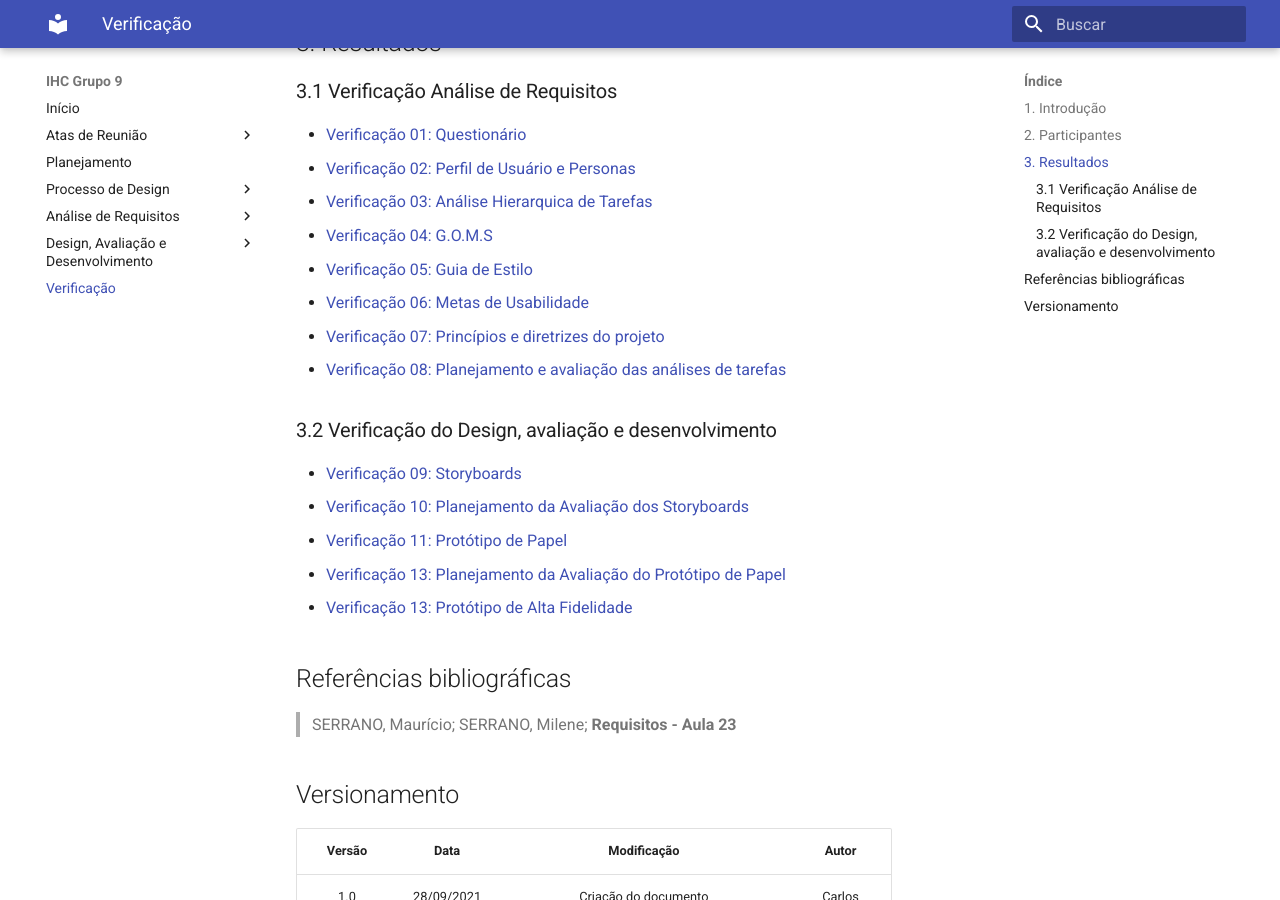
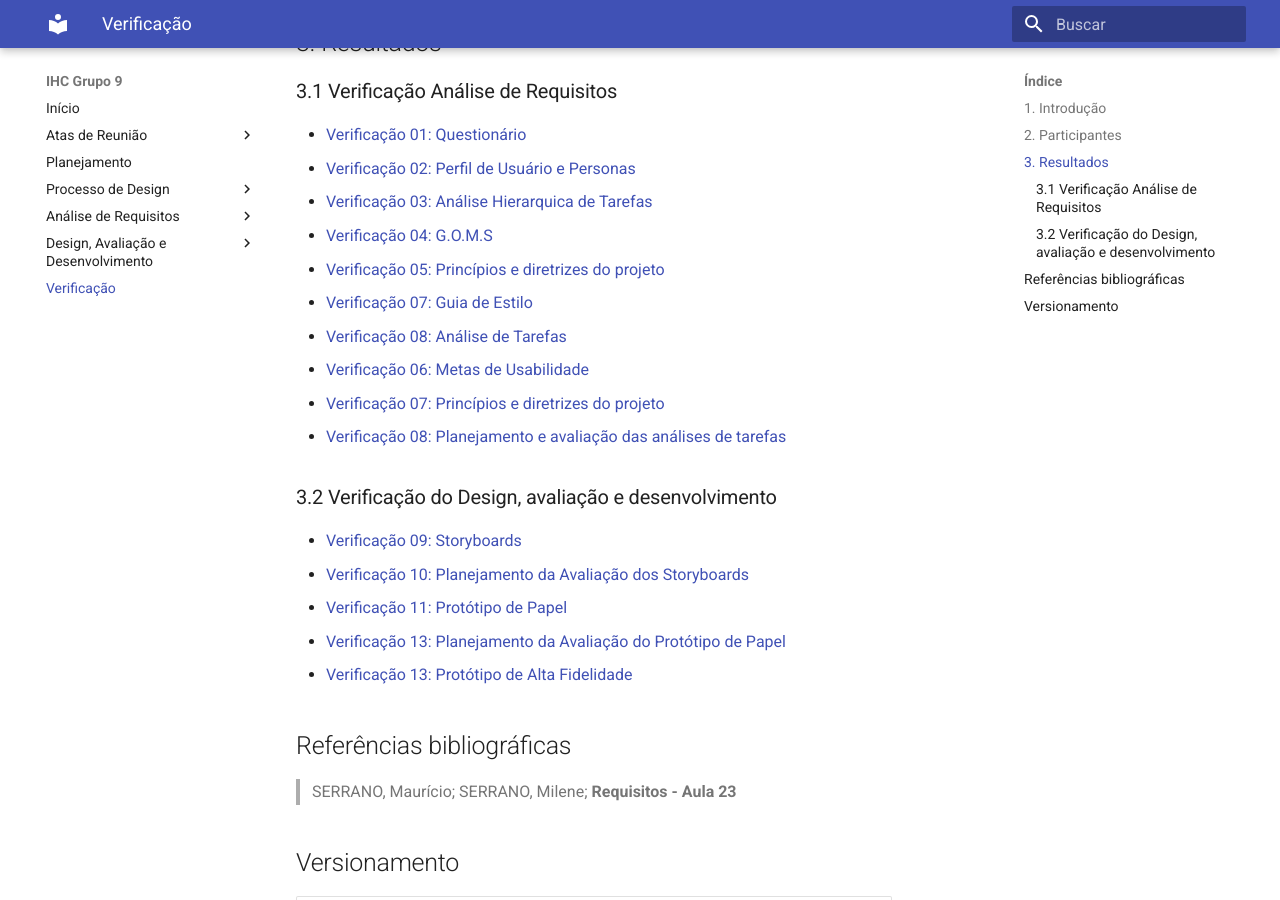
Before and after one commit to Interacao-Humano-Computador/2021.1-Detran-DF, an MkDocs documentation site: the page built from docs/verificacao/index.md, in a window 1280 px wide and 900 px high, scrolled down 658 px. Built offline with MkDocs 1.6.1 and Material for MkDocs 9.7.7, drawn with Linux system fonts in a browser that asks for light colours.

Commit message:
Adding verifications 5, 8, 10 and 14

```diff
--- a/docs/verificacao/index.md
+++ b/docs/verificacao/index.md
@@ -34,7 +34,13 @@ Usando como método a Inspeção, onde o objetivo é encontrar problemas no docu
         <a href="../verificacao/goms" target="_blank">Verificação 04: G.O.M.S</a>
     </li>
     <li>
-        <a href="../verificacao/guia_de_estilo" target="_blank">Verificação 05: Guia de Estilo</a>
+        <a href="../verificacao/principiosGeraisDoProjeto" target="_blank">Verificação 05: Princípios e diretrizes do projeto</a>
+    </li>
+    <li>
+        <a href="../verificacao/guia_de_estilo" target="_blank">Verificação 07: Guia de Estilo</a>
+    </li>
+    <li>
+        <a href="../verificacao/analiseHierarquicaDeTarefas" target="_blank">Verificação 08: Análise de Tarefas</a>
     </li>
      <li>
         <a href="../verificacao/metas_de_usabilidade" target="_blank">Verificação 06: Metas de Usabilidade</a>
```
